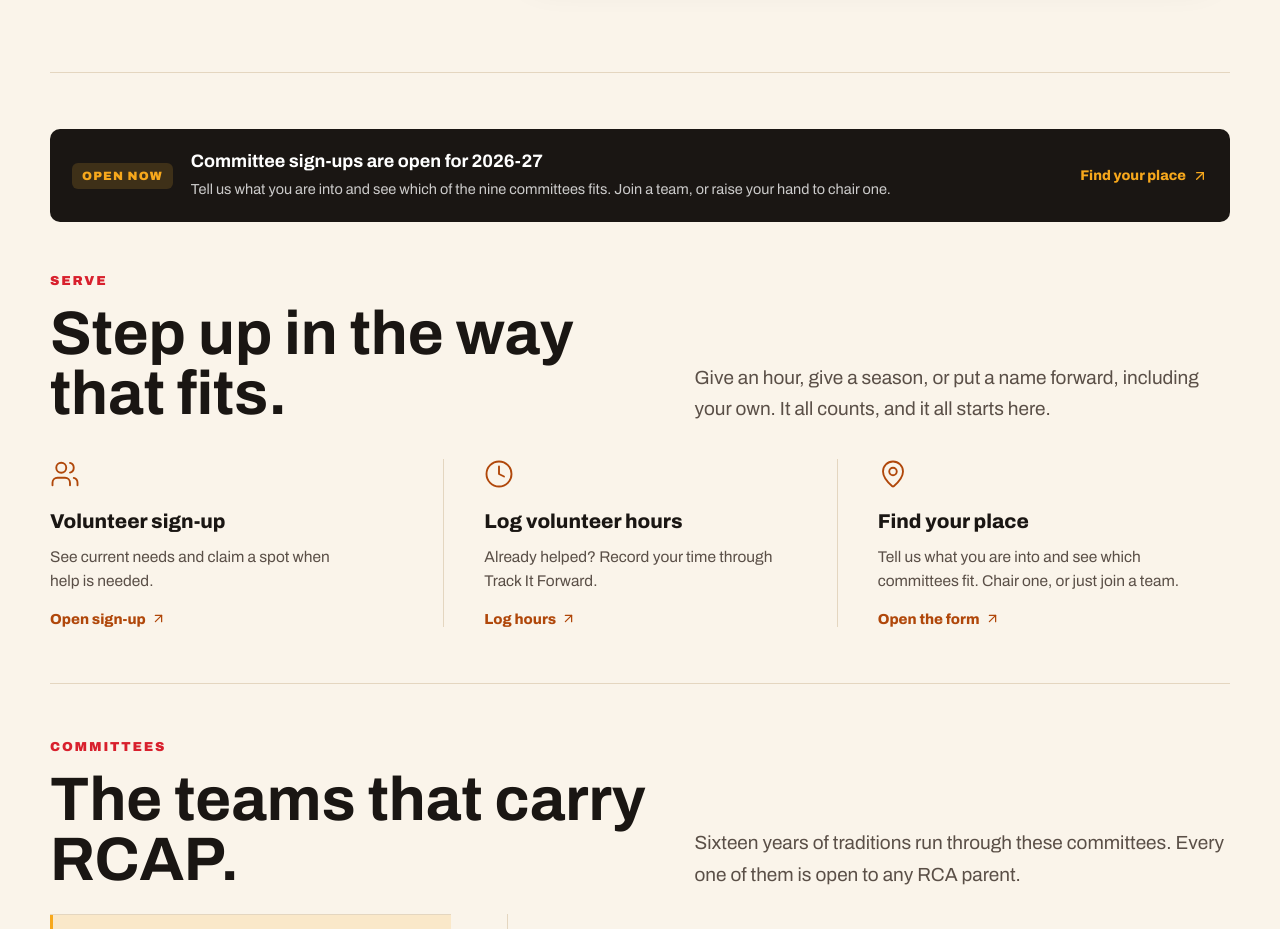
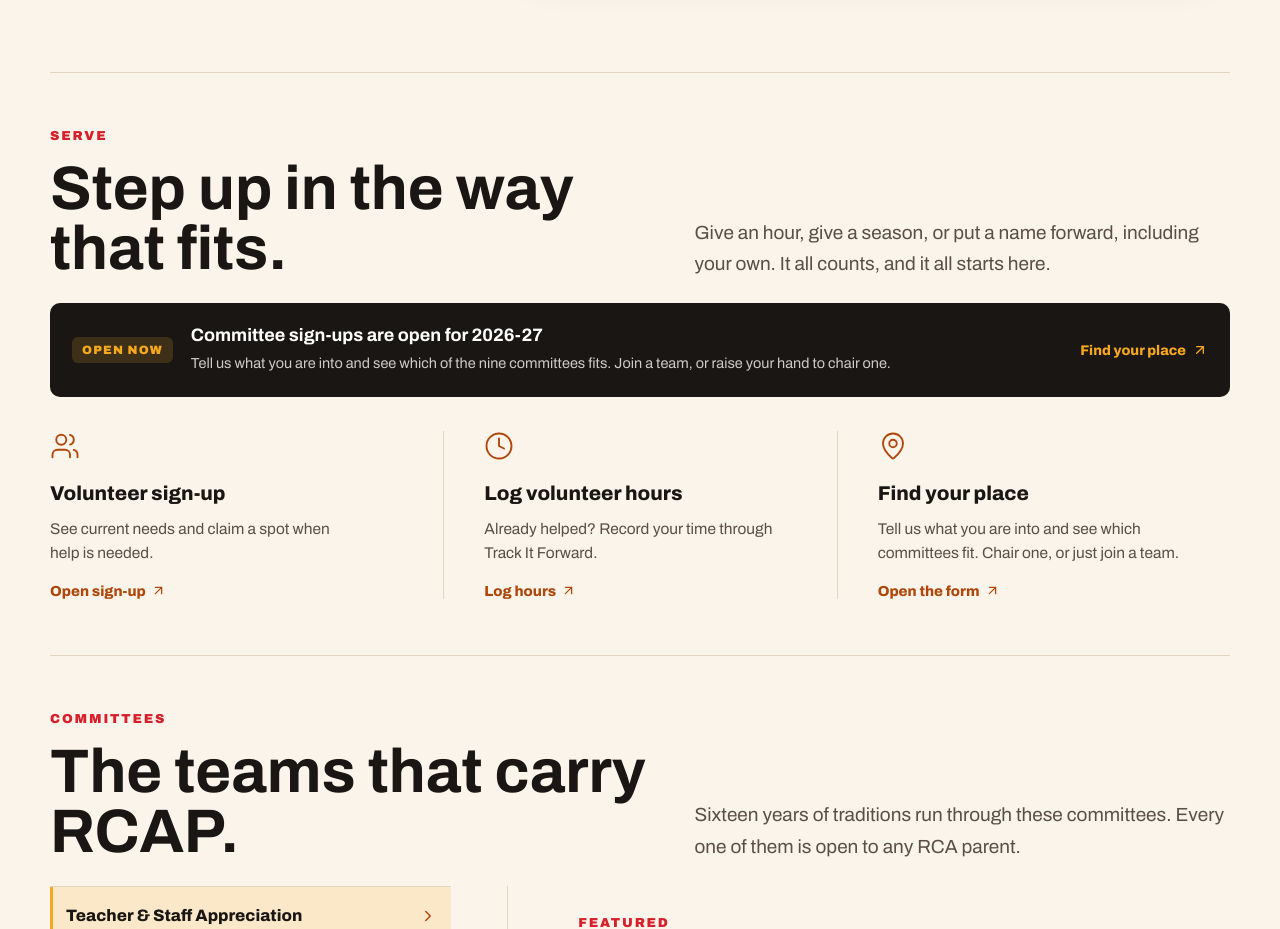
Before and after one commit to mosejames/wearercap.org, a React (Vite) app: page / in a window 1280 px wide. Shown: the part 1740-2669 px from the top of the page. Built offline with nearby package versions, Linux system fonts and the light colour scheme.

Commit message:
Open call sits under the Serve heading, above the three actions

```diff
--- a/src/main.jsx
+++ b/src/main.jsx
@@ -371,6 +371,16 @@ function App() {
 
       {/* Serve — full width, no card. Three actions across, hairlines between. */}
       <section id="serve" className="content-section">
+
+        <div className="section-heading">
+          <p className="section-label">Serve</p>
+          <h2>Step up in the way that fits.</h2>
+          <p>
+            Give an hour, give a season, or put a name forward, including your
+            own. It all counts, and it all starts here.
+          </p>
+        </div>
+
         {openCall ? (
           <a className="open-call" href={openCall.href}>
             <span className="open-call-label">{openCall.label}</span>
@@ -384,15 +394,6 @@ function App() {
             </em>
           </a>
         ) : null}
-
-        <div className="section-heading">
-          <p className="section-label">Serve</p>
-          <h2>Step up in the way that fits.</h2>
-          <p>
-            Give an hour, give a season, or put a name forward, including your
-            own. It all counts, and it all starts here.
-          </p>
-        </div>
 
         <div className="serve-actions">
           {serveActions.map(({ icon: Icon, title, body, href, label, external }) => (
--- a/src/styles.css
+++ b/src/styles.css
@@ -975,9 +975,10 @@ button {
   display: flex;
   align-items: center;
   gap: 18px;
-  /* Leads into Serve now rather than trailing the dates, so the spacing runs
-     the other way: flush to the top of the section, air beneath it. */
-  margin: 0 0 52px;
+  /* Sits between the Serve heading and the three actions. The heading already
+     carries 24px below and the actions 34px above, so this only tops those up
+     to something even on both sides. */
+  margin: 14px 0 8px;
   padding: 22px;
   background: var(--ink);
   color: var(--white);
```
